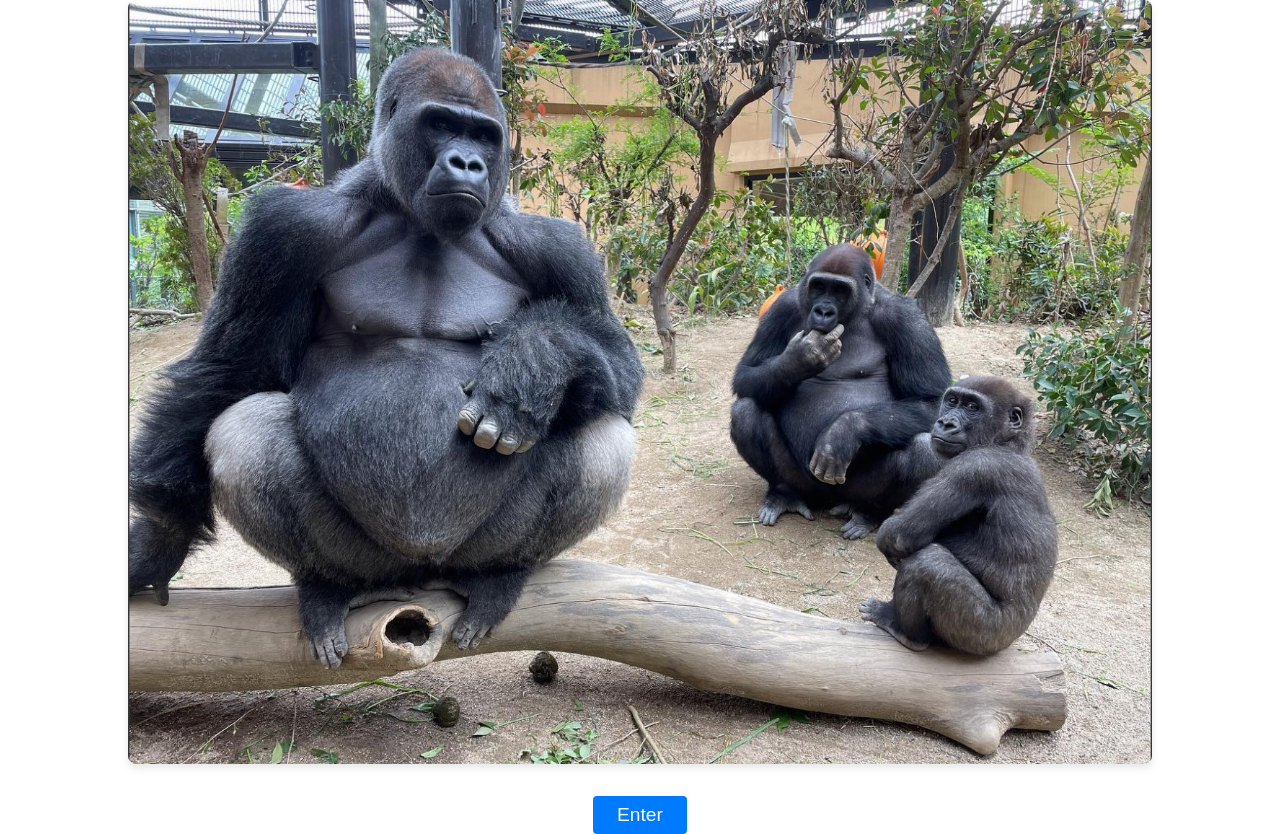
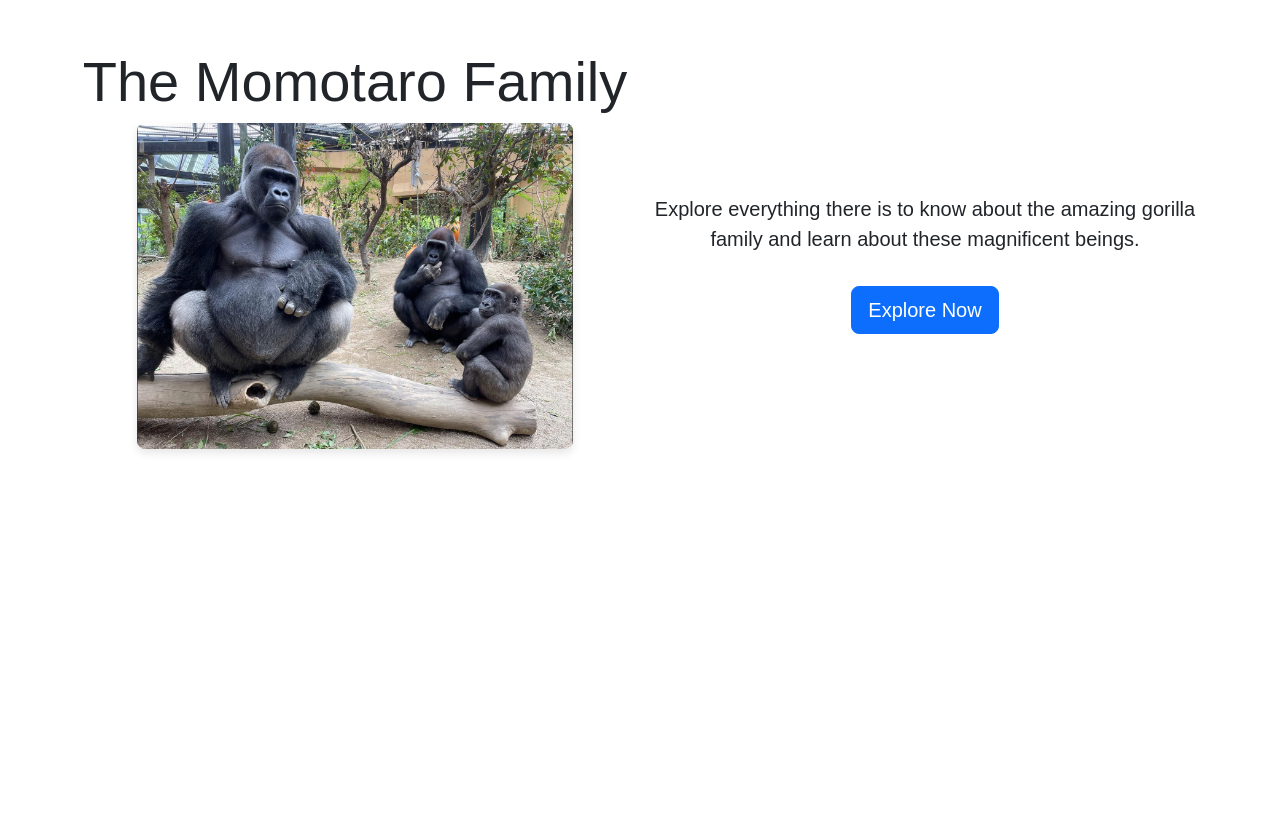
Before and after one commit to rmoreira97/Momotaro-Family, a React (Create React App) app in the folder momo-family-database/: page / in a window 1280 px wide. After the commit the page ends 800 px from the top, so only its background shows below. Built offline with nearby package versions, Linux system fonts and the light colour scheme.

Commit message:
bootstrap functionality removed transitions

```diff
--- a/momo-family-database/package.json
+++ b/momo-family-database/package.json
@@ -6,6 +6,7 @@
     "@testing-library/jest-dom": "^5.17.0",
     "@testing-library/react": "^13.4.0",
     "@testing-library/user-event": "^13.5.0",
+    "bootstrap": "^5.3.2",
     "react": "^18.2.0",
     "react-dom": "^18.2.0",
     "react-router-dom": "^6.16.0",
--- a/momo-family-database/src/App.js
+++ b/momo-family-database/src/App.js
@@ -1,39 +1,46 @@
 import React from 'react';
-import { BrowserRouter as Router, useRoutes, useLocation } from 'react-router-dom';
-import { animated, useTransition } from 'react-spring';
+import { BrowserRouter as Router, Route, Routes } from 'react-router-dom';
+import { TransitionGroup, CSSTransition } from 'react-transition-group';
+import 'bootstrap/dist/css/bootstrap.min.css'; // Import Bootstrap CSS
 import LandingPage from './components/LandingPage';
 import GorillaSelection from './components/GorillaSelection';
 import GorillaProfile from './components/GorillaProfile';
 
-function AnimatedRoutes() {
-  const location = useLocation();
-
-  const transitions = useTransition(location, {
-    from: { opacity: 0 },
-    enter: { opacity: 1 },
-    leave: { opacity: 0 },
-    config: {
-      duration: 500 // Adjust duration as needed
-    }
-  });
-
-  const routing = useRoutes([
-    { path: '/', element: <LandingPage /> },
-    { path: '/gorillas', element: <GorillaSelection /> },
-    { path: '/momofamily/:id', element: <GorillaProfile /> },
-  ]);
-
-  return transitions((props, item) => (
-    <animated.div style={props}>
-      {routing}
-    </animated.div>
-  ));
-}
-
 function App() {
   return (
     <Router>
-      <AnimatedRoutes />
+      <Routes>
+        <Route
+          path="/"
+          element={
+            <TransitionGroup>
+              <CSSTransition key="landing" classNames="fade" timeout={300}>
+                <LandingPage />
+              </CSSTransition>
+            </TransitionGroup>
+          }
+        />
+        <Route
+          path="/gorillas"
+          element={
+            <TransitionGroup>
+              <CSSTransition key="gorillas" classNames="fade" timeout={300}>
+                <GorillaSelection />
+              </CSSTransition>
+            </TransitionGroup>
+          }
+        />
+        <Route
+          path="/momofamily/:id"
+          element={
+            <TransitionGroup>
+              <CSSTransition key="profile" classNames="fade" timeout={300}>
+                <GorillaProfile />
+              </CSSTransition>
+            </TransitionGroup>
+          }
+        />
+      </Routes>
     </Router>
   );
 }
--- a/momo-family-database/src/components/GorillaProfile.js
+++ b/momo-family-database/src/components/GorillaProfile.js
@@ -1,6 +1,7 @@
 import React, { useState, useEffect, useRef } from 'react';
 import { Link, useParams } from 'react-router-dom';
-import '../css/GorillaProfile.css';
+import 'bootstrap/dist/css/bootstrap.min.css'; // Import Bootstrap CSS
+import '../css/GorillaProfile.css'; // Your custom styles
 
 function GorillaProfile() {
   const { id } = useParams();
@@ -82,37 +83,51 @@ const handleMouseLeave = () => {
   }
 
   return (
-        <div className="profile-container">
-            <div className="profile-header">
+    <div className="container">
+      <div className="row">
+        <div className="col-md-4">
           <img
             src={gorilla.ImageUrl}
             alt={gorilla.Name}
-                    className="profile-image"
+            className="img-fluid rounded-circle"
           />
-                <table className="profile-details">
+        </div>
+        <div className="col-md-8">
+          <table className="table">
             <tbody>
               <tr>
-                            <td><strong>Gender:</strong></td>
+                <td>
+                  <strong>Gender:</strong>
+                </td>
                 <td>{gorilla.Gender}</td>
               </tr>
               <tr>
-                            <td><strong>Birthdate:</strong></td>
+                <td>
+                  <strong>Birthdate:</strong>
+                </td>
                 <td>{gorilla.Birthdate}</td>
               </tr>
               <tr>
-                            <td><strong>Location:</strong></td>
+                <td>
+                  <strong>Location:</strong>
+                </td>
                 <td>{gorilla.Location}</td>
               </tr>
               <tr>
-                            <td><strong>Father:</strong></td>
+                <td>
+                  <strong>Father:</strong>
+                </td>
                 <td>{gorilla.Father}</td>
               </tr>
               <tr>
-                            <td><strong>Mother:</strong></td>
+                <td>
+                  <strong>Mother:</strong>
+                </td>
                 <td>{gorilla.Mother}</td>
               </tr>
             </tbody>
           </table>
+        </div>
       </div>
       <h2>Gallery</h2>
       <div
@@ -124,7 +139,12 @@ const handleMouseLeave = () => {
         onMouseLeave={handleMouseLeave}
       >
         {gorilla.Gallery.map((image, index) => (
-                    <img key={index} src={image} alt={`Gallery ${index}`} width="200" />
+          <img
+            key={index}
+            src={image}
+            alt={`Gallery ${index}`}
+            className="img-fluid"
+          />
         ))}
       </div>
       <div className="bio-section">
@@ -136,8 +156,8 @@ const handleMouseLeave = () => {
           ))}
         </ul>
       </div>
-            <Link to="/gorillas">
-                <button>Back</button>
+      <Link to="/gorillas" className="btn btn-primary">
+        Back
       </Link>
     </div>
   );
--- a/momo-family-database/src/components/LandingPage.js
+++ b/momo-family-database/src/components/LandingPage.js
@@ -1,15 +1,32 @@
 import React from 'react';
 import { Link } from 'react-router-dom';
-import '../css/LandingPage.css';
-import landingPageImage from '../Assets/images/landingpage.jpg'; // Correct relative path
+import 'bootstrap/dist/css/bootstrap.min.css'; // Import Bootstrap CSS
+import '../css/LandingPage.css'; // Your custom styles
+import landingPageImage from '../Assets/images/landingpage.jpg'; // Import the landing page image
 
 function LandingPage() {
   return (
-    <div className="landing-container">
-      <img src={landingPageImage} alt="Gorilla Family" />
-      <Link to="/gorillas">
-        <button>Enter</button>
-      </Link>
+    <div className="landing-container text-center py-5">
+      <div className="container">
+        <div className="row align-items-center">
+          <div className="col-md-6">
+            <h1 className="display-4">The Momotaro Family</h1>
+            <img
+              src={landingPageImage}
+              alt="Gorilla Family"
+              className="img-fluid"
+            />
+          </div>
+          <div className="col-md-6">
+            <p className="lead">
+              Explore everything there is to know about the amazing gorilla family and learn about these magnificent beings.
+            </p>
+            <Link to="/gorillas" className="btn btn-primary btn-lg mt-3">
+              Explore Now
+            </Link>
+          </div>
+        </div>
+      </div>
     </div>
   );
 }
```
Also changed, not shown: momo-family-database/src/css/App.css (+28 -4 lines), 1 other file (tests, documents, lock files or other folders). Lines whose indentation alone changed are shown as unchanged.
